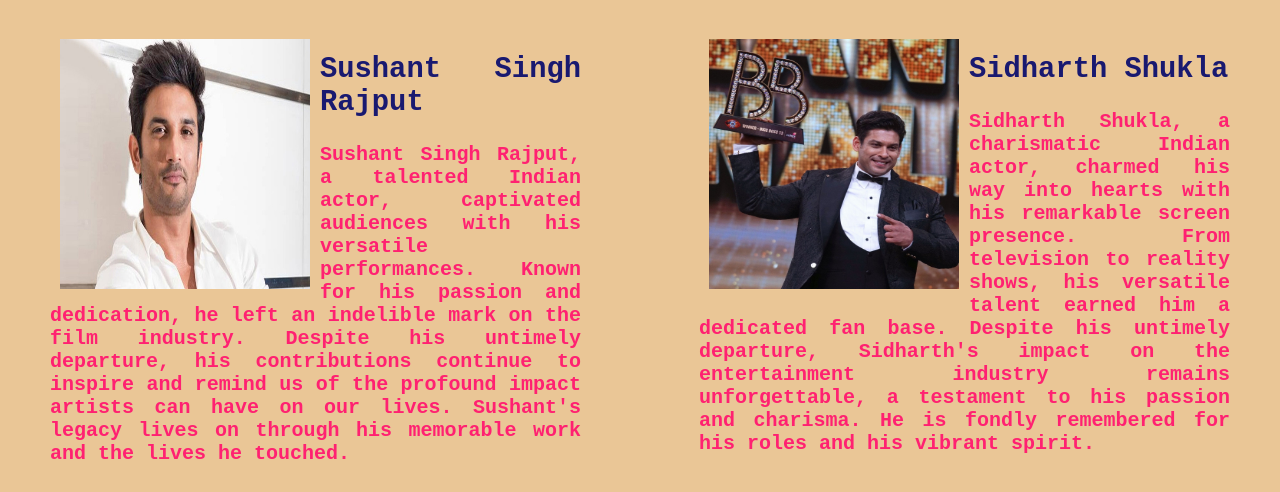
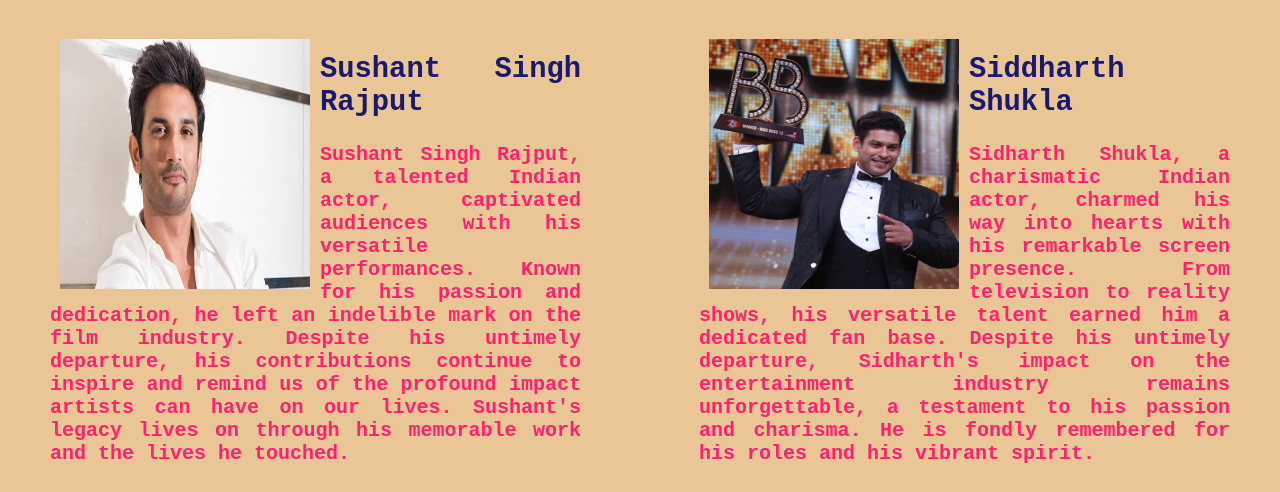
Before and after one commit to arihant205/article, a plain HTML site: page index.html in a window 1280 px wide. Shown: the part 251-743 px from the top of the page. Drawn offline with Linux system fonts and the light colour scheme; a web font is replaced by a local one.

Commit message:
Update index.html

```diff
--- a/index.html
+++ b/index.html
@@ -26,7 +26,7 @@
         </div>
         <div class="right card">
             <img src="./assest/sidharth shukla.jpg" class="image">
-            <h2>Sidharth Shukla</h2>
+            <h2>Siddharth Shukla</h2>
             <p>Sidharth Shukla, a charismatic Indian actor, charmed his way into hearts with his remarkable screen
                 presence. From television to reality shows, his versatile talent earned him a dedicated fan base.
                 Despite his untimely departure, Sidharth's impact on the entertainment industry remains unforgettable, a
```
